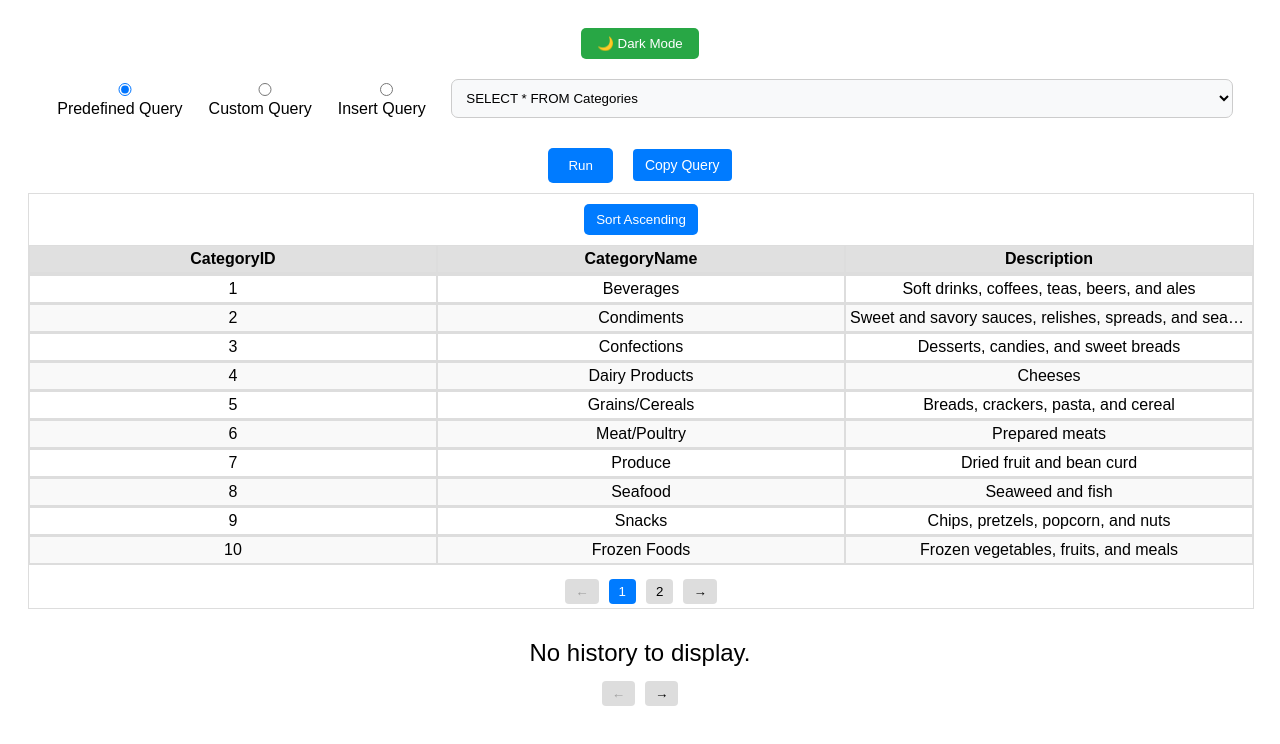
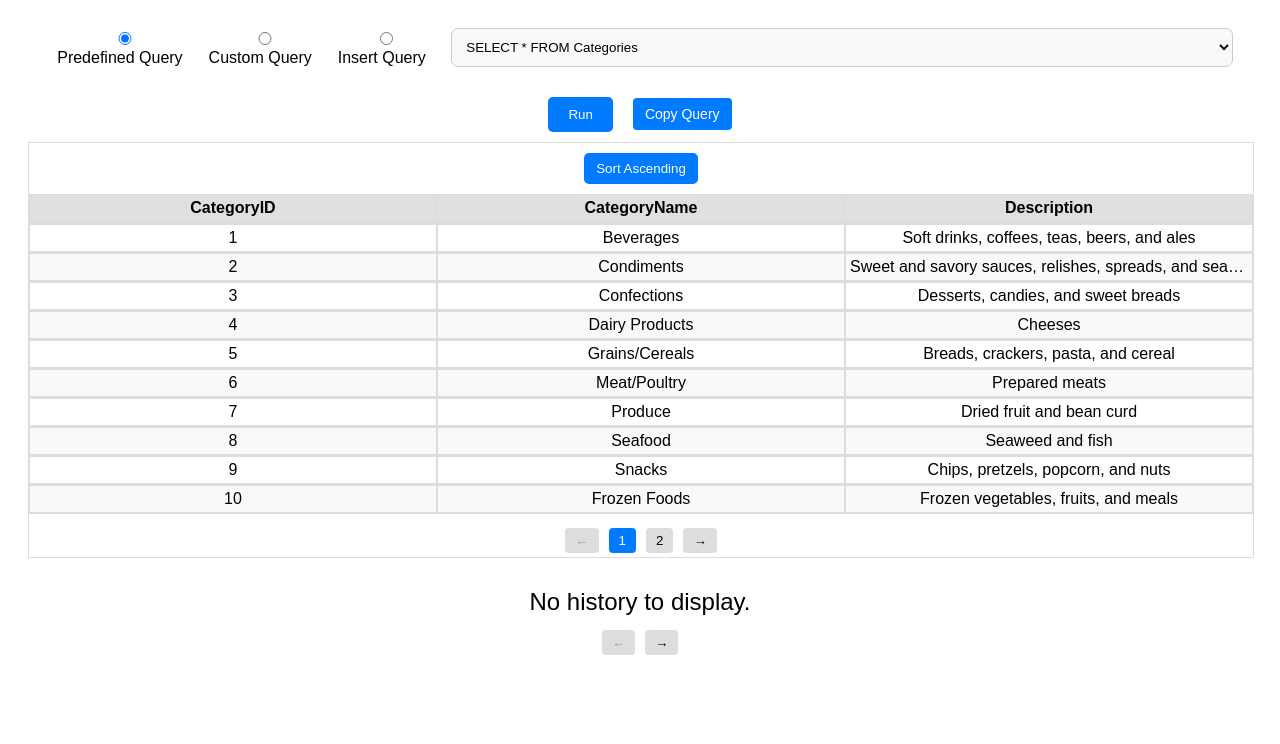
Before and after one commit to aarav-gargg/DataPivot, a React (Vite) app in the folder data-pivot/: page / in a window 1280 px wide. Shown: the top 744 px of the page. Built offline with nearby package versions, Linux system fonts and the light colour scheme.

Commit message:
added table for the insert query

```diff
--- a/data-pivot/src/App.css
+++ b/data-pivot/src/App.css
@@ -55,21 +55,6 @@
   background-color: #0056b3;
 }
 
-.toggle-theme {
-  padding: 8px 16px;
-  margin-bottom: 20px;
-  background-color: #28a745;
-  color: white;
-  border: none;
-  cursor: pointer;
-  border-radius: 5px;
-  gap: 8px;
-  transition: background-color 0.3s;
-}
-
-.toggle-theme:hover {
-  background-color: #11501f;
-}
 
 .radio-group {
   display: flex;
--- a/data-pivot/src/App.jsx
+++ b/data-pivot/src/App.jsx
@@ -2,7 +2,7 @@ import React, { useState, useEffect } from "react";
 import Table from "./components/Table/Table";
 import QuerySelector from "./components/QuerySelector/QuerySelector";
 import QueryEditor from "./components/QueryEditor/QueryEditor";
-import ThemeToggle from "./components/ThemeToggle";
+
 import "./App.css";
 import { predefinedDataSets, predefinedQueries, customQueryData } from "./helpers/Query";
 import QueryHistory from "./components/QueryHistory/QueryHistory";
@@ -81,7 +81,6 @@ const App = () => {
 
   return (
     <div className="app">
-      <ThemeToggle />
       <QuerySelector
         queryType={queryType}
         setQueryType={setQueryType}
--- a/data-pivot/src/components/InertTable/InsertDataForm.css
+++ b/data-pivot/src/components/InertTable/InsertDataForm.css
@@ -11,6 +11,20 @@
     border: 1px solid #ddd;
     padding: 10px;
     border-radius: 5px;
+  }
+
+  .table-options{
+    display : flex;
+    align-items : center;
+    justify-content: center;
+    margin-bottom: 5px;
+    margin-top: 5px;
+  }
+
+  .table-select{
+    padding: 3px;
+    font-size: medium;
+    margin-left: 4px;
   }
 
   .table-header, .table-row {
--- a/data-pivot/src/components/InertTable/InsertDataForm.jsx
+++ b/data-pivot/src/components/InertTable/InsertDataForm.jsx
@@ -1,8 +1,17 @@
 import React, { useState } from "react";
 import "./InsertDataForm.css";
 
-const InsertDataForm = ({ columns }) => {
+const tableOptions = {
+  Users: ["ID", "Name", "Email"],
+  Orders: ["OrderID", "Product", "Quantity"],
+  Products: ["ProductID", "ProductName", "Price"],
+};
+
+const InsertDataForm = () => {
+  const [selectedTable, setSelectedTable] = useState("Users");
   const [rows, setRows] = useState([{ id: Date.now(), values: {} }]);
+
+  const columns = tableOptions[selectedTable];
 
   const handleInputChange = (rowIndex, column, value) => {
     const newRows = [...rows];
@@ -20,18 +29,39 @@ const InsertDataForm = ({ columns }) => {
   };
 
   const handleInsertData = () => {
-    console.log("Inserted Data:", rows);
-    alert("Data Inserted Successfully!");
+    console.log(`Inserted Data into ${selectedTable}:`, rows);
+    alert(`Data inserted into ${selectedTable} successfully!`);
     setRows([{ id: Date.now(), values: {} }]);
   };
 
   return (
     <div className="insert-table">
       <h2>Insert Data</h2>
+
+      <div className="table-options">
+        <label>Select Table:</label>
+        <select
+          className="table-select"
+          value={selectedTable}
+          onChange={(e) => {
+            setSelectedTable(e.target.value);
+            setRows([{ id: Date.now(), values: {} }]);
+          }}
+        >
+          {Object.keys(tableOptions).map((table) => (
+            <option key={table} value={table}>
+              {table}
+            </option>
+          ))}
+        </select>
+      </div>
+
       <div className="table">
         <div className="table-header">
           {columns.map((col, index) => (
-            <div key={index} className="table-cell header-cell">{col}</div>
+            <div key={index} className="table-cell header-cell">
+              {col}
+            </div>
           ))}
           <div className="table-cell header-cell">Actions</div>
         </div>
@@ -48,13 +78,19 @@ const InsertDataForm = ({ columns }) => {
                 onChange={(e) => handleInputChange(rowIndex, col, e.target.value)}
               />
             ))}
-            <button className="remove-btn" onClick={() => handleRemoveRow(rowIndex)}>❌</button>
+            <button className="remove-btn" onClick={() => handleRemoveRow(rowIndex)}>
+              Remove
+            </button>
           </div>
         ))}
       </div>
 
-      <button className="add-btn" onClick={handleAddRow}>➕ Add Row</button>
-      <button className="insert-btn" onClick={handleInsertData}>📥 Insert Data</button>
+      <button className="add-btn" onClick={handleAddRow}>
+        Add Row
+      </button>
+      <button className="insert-btn" onClick={handleInsertData}>
+        Insert Data
+      </button>
     </div>
   );
 };
--- a/data-pivot/src/components/ThemeToggle.jsx
+++ /dev/null
@@ -1,14 +0,0 @@
-import { useTheme } from "../helpers/ThemeContext";
-import "../App.css"
-
-const ThemeToggle = () => {
-  const { theme, toggleTheme } = useTheme();
-
-  return (
-    <button onClick={toggleTheme} className="toggle-theme">
-      {theme === "light" ? "🌙 Dark Mode" : "☀️ Light Mode"}
-    </button>
-  );
-};
-
-export default ThemeToggle;
--- a/data-pivot/src/helpers/ThemeContext.jsx
+++ /dev/null
@@ -1,26 +0,0 @@
-import { createContext, useContext, useEffect, useState } from "react";
-
-const ThemeContext = createContext();
-
-export const ThemeProvider = ({ children }) => {
-  const [theme, setTheme] = useState(
-    localStorage.getItem("theme") || "light"
-  );
-
-  useEffect(() => {
-    document.documentElement.setAttribute("data-theme", theme);
-    localStorage.setItem("theme", theme);
-  }, [theme]);
-
-  const toggleTheme = () => {
-    setTheme(theme === "light" ? "dark" : "light");
-  };
-
-  return (
-    <ThemeContext.Provider value={{ theme, toggleTheme }}>
-      {children}
-    </ThemeContext.Provider>
-  );
-};
-
-export const useTheme = () => useContext(ThemeContext);
--- a/data-pivot/src/index.css
+++ b/data-pivot/src/index.css
@@ -1,19 +1,3 @@
-:root {
-    --background-color: #ffffff;
-    --text-color: #000000;
-  }
-
-  [data-theme="dark"] {
-    --background-color: #1e1e1e;
-    --text-color: #1a95a8;
-  }
-
-  body {
-    background-color: var(--background-color);
-    color: var(--text-color);
-    transition: background-color 0.3s, color 0.3s;
-  }
-
 @media (max-width: 1200px) {
   .table-cell, .table-header-cell {
     min-width: 100px;
```
Also changed, not shown: data-pivot/src/main.jsx (+8 -9 lines).
